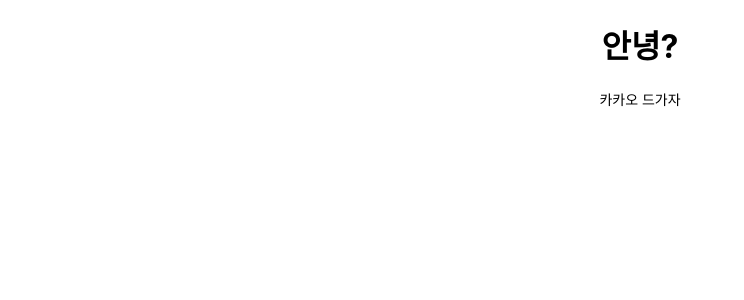
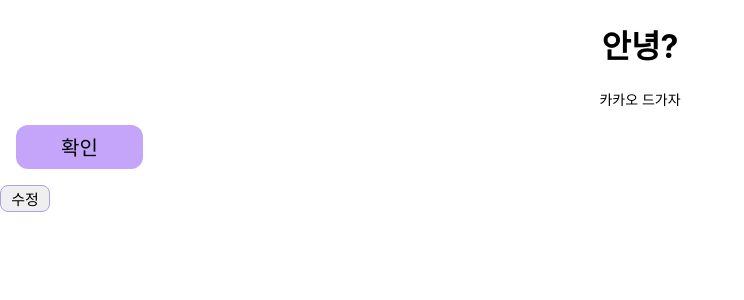
Before and after one commit to 100-hours-a-week/5-haisely-react-fe, a React (Create React App) app: page / in a window 1280 px wide. Shown: the top 300 px of the page, without its empty margins (0-744 px from the left). Built offline with nearby package versions, Linux system fonts and the light colour scheme.

Commit message:
style : edit  SmallButton

```diff
--- a/src/App.js
+++ b/src/App.js
@@ -1,12 +1,15 @@
 import './App.css';
 import './styles/variables.css'
 import {LargeTitle, Link} from './components/TextComponents';
+import { SmallButton, TinyButton } from './components/Buttons';
 
 function App() {
   return (
     <div className="App">
       <LargeTitle text="안녕?"></LargeTitle>
       <Link text="카카오 드가자" link="https://www.kakaocorp.com/page/"></Link>
+      <SmallButton text="확인" isPurple="true"></SmallButton>
+      <TinyButton text="수정"></TinyButton>
     </div>
   );
 }
--- a/src/components/Buttons/SmallButton/SmallButton.module.css
+++ b/src/components/Buttons/SmallButton/SmallButton.module.css
@@ -7,6 +7,11 @@
     justify-content: center;
     text-decoration: none;
     margin:12px;
+    margin: 16px;
+    font-weight: var(--regular-font-weight);
+    font-size: 20px;
+    text-align: center;
+    border: none;
 }
 .purple{
     background-color: var(--btn-purple-window);
```
